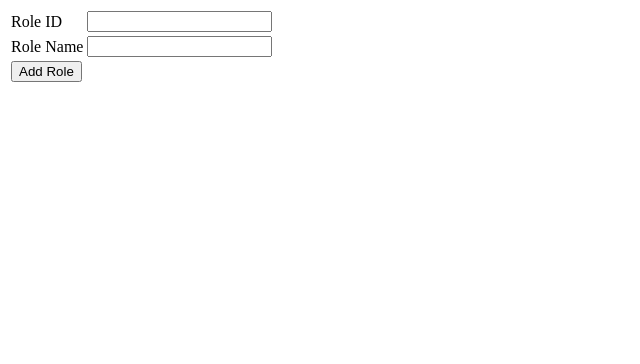
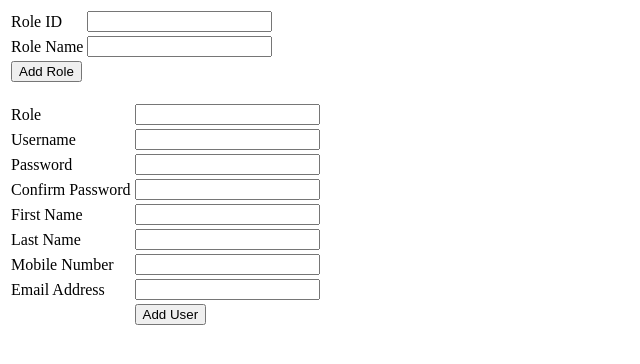
Before and after one commit to joliest/MyGits, a Java web app: page /web/admin/Admin.jsp in a window 1280 px wide. Shown: the top 364 px of the page, without its empty margins (0-640 px from the left). Run offline with Tomcat 11, a stand-in JSP engine, Linux system fonts and the light colour scheme.

Commit message:
Joliver 9/6/2017
JIRA Update

```diff
--- a/Java/Project_JIRA/Project_BugTracker/WebContent/form.html
+++ b/Java/Project_JIRA/Project_BugTracker/WebContent/form.html
@@ -7,7 +7,7 @@
 	<body>
 		<form method="GET" action="ReportBug.do" >
 			<button type="button" > Report a bug</button>
-			<button type="button  > Administration </button>
+			<button type="button"  > Administration </button>
 		</form>
 	</body>
 </html>
--- a/Java/Project_JIRA/Project_BugTracker/WebContent/web/admin/Admin.jsp
+++ b/Java/Project_JIRA/Project_BugTracker/WebContent/web/admin/Admin.jsp
@@ -23,5 +23,49 @@
 				</table>
 			</form>
 		</div>
+		<div id="user">
+			<form method="POST" action="/Project_BugTracker/User.do">
+				<table>
+					<tr>
+						<td>Role</td>
+						<td><input type="text" name="role"></td>
+					</tr>
+					<tr>
+						<td>Username </td>
+						<td><input type="text" name="username"></td>
+					</tr>
+					<tr>
+						<td>Password </td>
+						<td><input type="text" name="password"></td>
+					</tr>
+					<tr>
+						<td>Confirm Password </td>
+						<td><input type="text" name="cPassword"></td>
+					</tr>
+					<tr>
+						<td>First Name</td>
+						<td><input type="text" name="firstName"></td>
+					</tr>
+					<tr>
+						<td>Last Name</td>
+						<td><input type="text" name="lastName"></td>
+					</tr>
+					<tr>
+						<td>Mobile Number</td>
+						<td><input type="text" name="mobileNumber"></td>
+					</tr>
+					<tr>
+						<td>Email Address</td>
+						<td><input type="text" name="emailAddress"></td>
+					</tr>
+					<tr>
+						<td>
+						</td>
+						<td><input type="submit" value="Add User"></td>
+					</tr>
+				</table>
+			</form>
+		</div>
+
 	</body>
 </html>
```
Also changed, not shown: Java/Project_JIRA/Project_BugTracker/src/com/project1/db/DatabaseService.java (added, +38 -0 lines), Java/Project_JIRA/Project_BugTracker/src/com/project1/userandrole/controller/UserController.java (added, +22 -0 lines), Java/Project_JIRA/Project_BugTracker/src/com/project1/userandrole/model/User.java (+46 -2 lines), Java/Project_JIRA/.recommenders/caches/identified-project-coordinates.json, 18 other files.
